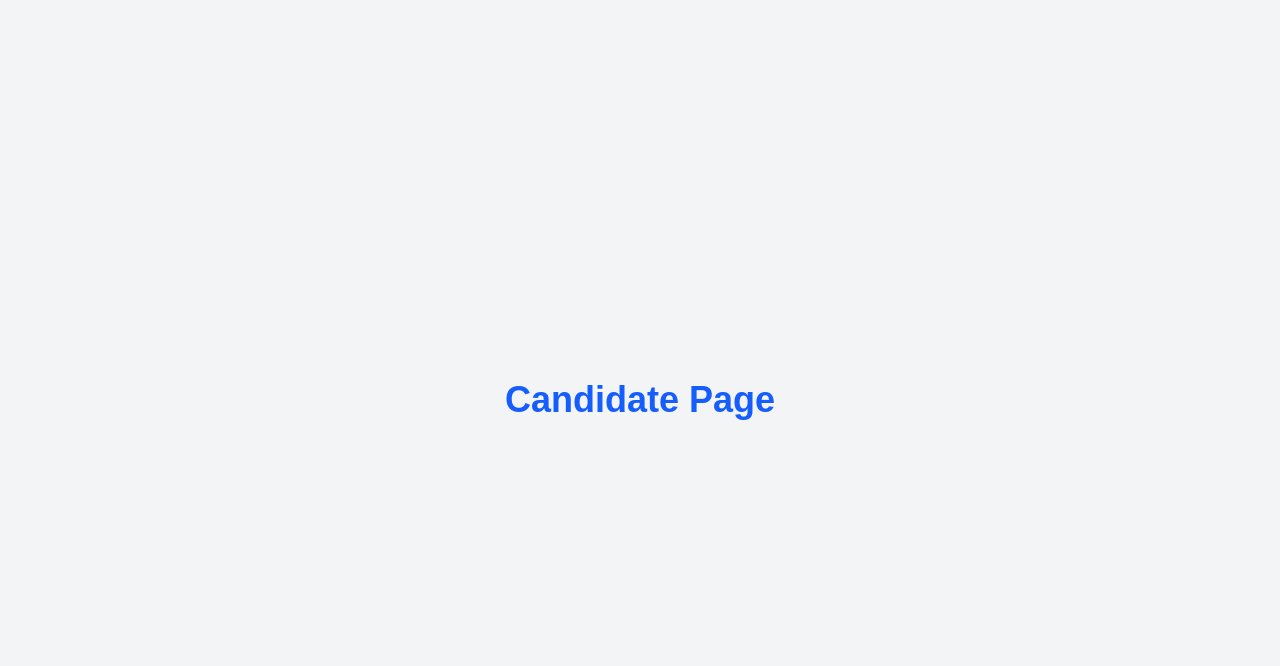
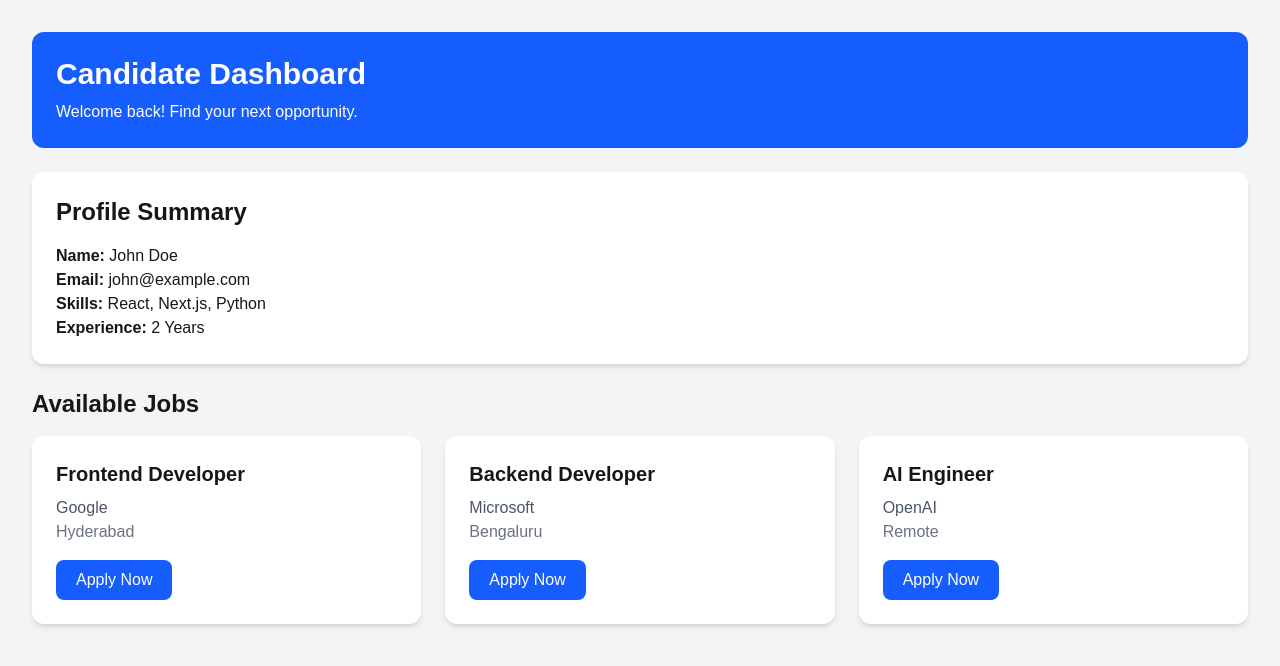
Before and after one commit to Nausheenmohammadi/talentflow-ai, a Next.js app: page /candidate in a window 1280 px wide. Shown: the top 666 px of the page. Built offline with nearby package versions, Linux system fonts and the light colour scheme.

Commit message:
feat: build candidate dashboard

```diff
--- a/app/candidate/page.tsx
+++ b/app/candidate/page.tsx
@@ -1,9 +1,41 @@
+import CandidateHeader from "@/app/components/CandidateHeader";
+import CandidateProfile from "@/app/components/CandidateProfile";
+import JobCard from "@/app/components/JobCard";
+
 export default function CandidatePage() {
   return (
-    <main className="flex items-center justify-center min-h-screen bg-gray-100">
-      <h1 className="text-4xl font-bold text-blue-600">
-        Candidate Page
-      </h1>
+    <main className="min-h-screen bg-gray-100 p-8">
+
+      <CandidateHeader />
+
+      <CandidateProfile />
+
+      <h2 className="text-2xl font-bold mb-4">
+        Available Jobs
+      </h2>
+
+      <div className="grid md:grid-cols-2 lg:grid-cols-3 gap-6">
+
+        <JobCard
+          title="Frontend Developer"
+          company="Google"
+          location="Hyderabad"
+        />
+
+        <JobCard
+          title="Backend Developer"
+          company="Microsoft"
+          location="Bengaluru"
+        />
+
+        <JobCard
+          title="AI Engineer"
+          company="OpenAI"
+          location="Remote"
+        />
+
+      </div>
+
     </main>
   );
 }
--- /dev/null
+++ b/app/components/CandidateHeader.tsx
@@ -0,0 +1,13 @@
+export default function CandidateHeader() {
+  return (
+    <div className="bg-blue-600 text-white rounded-xl p-6 mb-6">
+      <h1 className="text-3xl font-bold">
+        Candidate Dashboard
+      </h1>
+
+      <p className="mt-2">
+        Welcome back! Find your next opportunity.
+      </p>
+    </div>
+  );
+}
--- /dev/null
+++ b/app/components/CandidateProfile.tsx
@@ -0,0 +1,14 @@
+export default function CandidateProfile() {
+  return (
+    <div className="bg-white rounded-xl shadow-md p-6 mb-6">
+      <h2 className="text-2xl font-bold mb-4">
+        Profile Summary
+      </h2>
+
+      <p><strong>Name:</strong> John Doe</p>
+      <p><strong>Email:</strong> john@example.com</p>
+      <p><strong>Skills:</strong> React, Next.js, Python</p>
+      <p><strong>Experience:</strong> 2 Years</p>
+    </div>
+  );
+}
--- /dev/null
+++ b/app/components/JobCard.tsx
@@ -0,0 +1,29 @@
+type JobCardProps = {
+  title: string;
+  company: string;
+  location: string;
+};
+
+export default function JobCard({
+  title,
+  company,
+  location,
+}: JobCardProps) {
+  return (
+    <div className="bg-white rounded-xl shadow-md p-6">
+      <h2 className="text-xl font-bold">{title}</h2>
+
+      <p className="text-gray-600 mt-2">
+        {company}
+      </p>
+
+      <p className="text-gray-500">
+        {location}
+      </p>
+
+      <button className="mt-4 bg-blue-600 text-white px-5 py-2 rounded-lg hover:bg-blue-700">
+        Apply Now
+      </button>
+    </div>
+  );
+}
```
